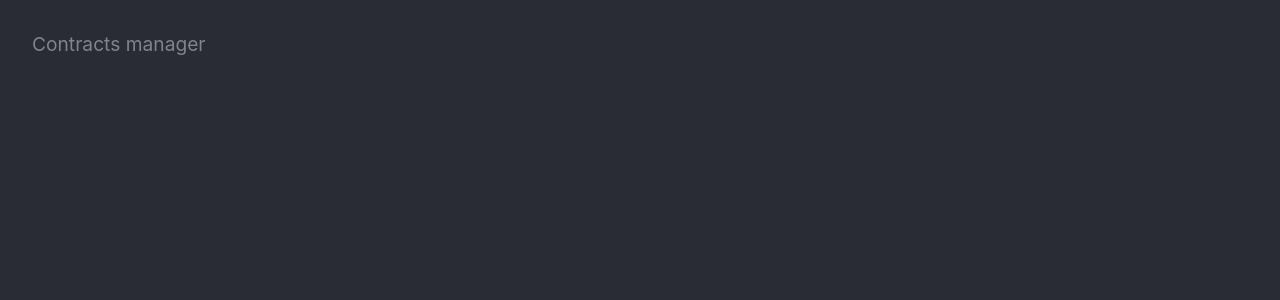
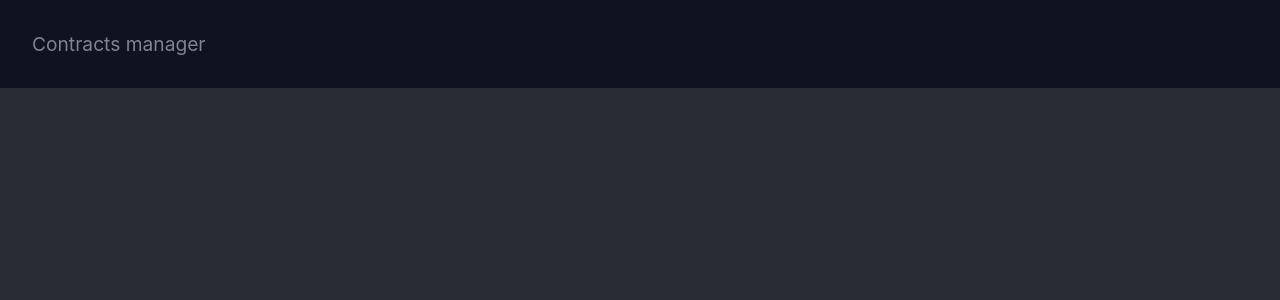
Before and after one commit to kcvgan/acmevalue, a React (Create React App) app: page /contracts in a window 1280 px wide. Shown: the top 300 px of the page. Built offline with nearby package versions, Linux system fonts and the light colour scheme.

Commit message:
fix: Added theme props instead of hardcoded values

```diff
--- a/src/ui/atoms/Button.tsx
+++ b/src/ui/atoms/Button.tsx
@@ -10,7 +10,7 @@ export const Button = styled.button`
     css`
       ${theme.spacing.sm} ${theme.spacing.md}
     `};
-  font-size: ${({ theme }) => theme.font.size.regular}
+  font-size: ${({ theme }) => theme.fonts.size.regular}
 
   height: 44px;
 
--- a/src/ui/molecules/Navbar.tsx
+++ b/src/ui/molecules/Navbar.tsx
@@ -12,7 +12,7 @@ const StyledNav = styled.nav`
   width: 100%;
   height: 24px;
 
-  background-color: ${(props) => props.theme.colors.darkBlue};
+  background-color: ${(props) => props.theme.colors.blue.dark};
   color: ${(props) => props.theme.colors.textDark};
   font-size: ${({ theme }) => theme.fonts.size.medium};
   padding: ${({ theme }) => theme.spacing.xl};
@@ -25,7 +25,9 @@ type NavbarProps = {
 const Navbar = ({ routes }: NavbarProps) => (
   <StyledNav>
     {routes.map((route) => (
-      <UnstyledLink to={route.path}>{route.name}</UnstyledLink>
+      <UnstyledLink key={route.path} to={route.path}>
+        {route.name}
+      </UnstyledLink>
     ))}
   </StyledNav>
 );
```
